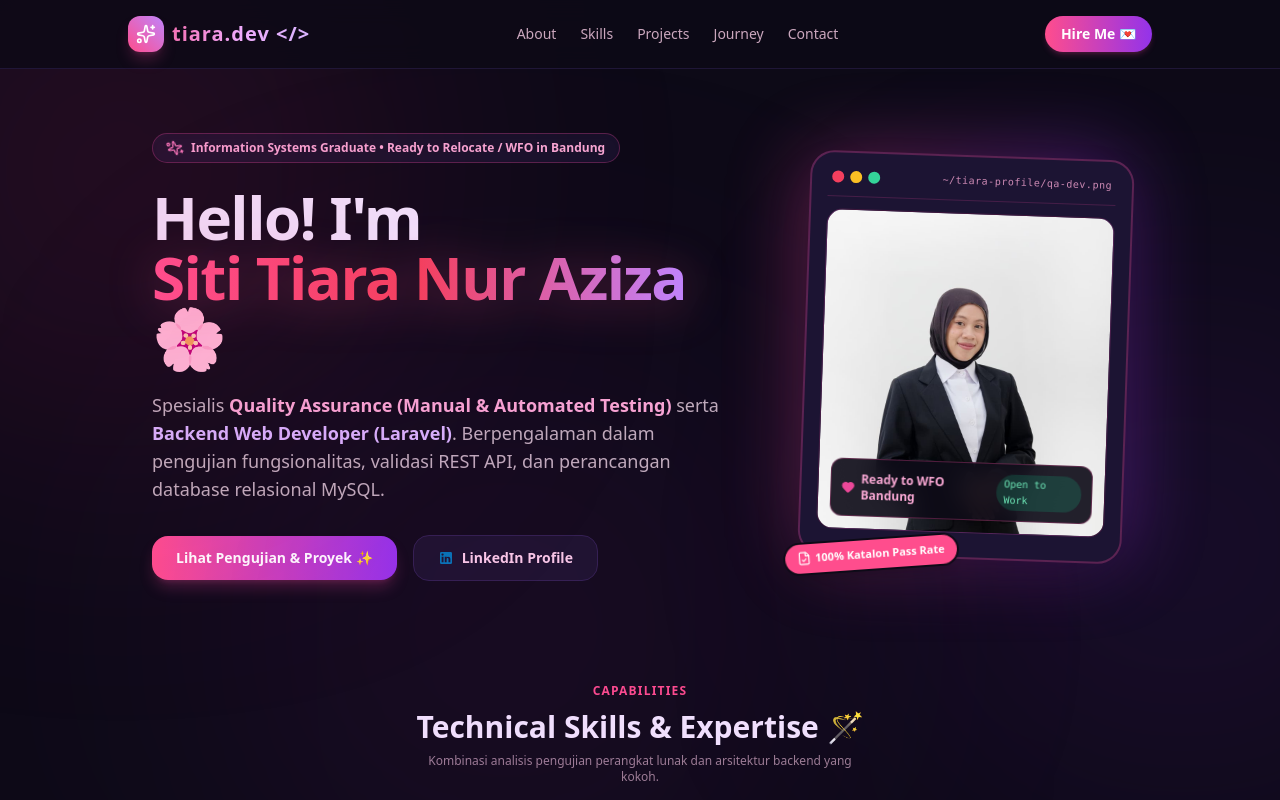
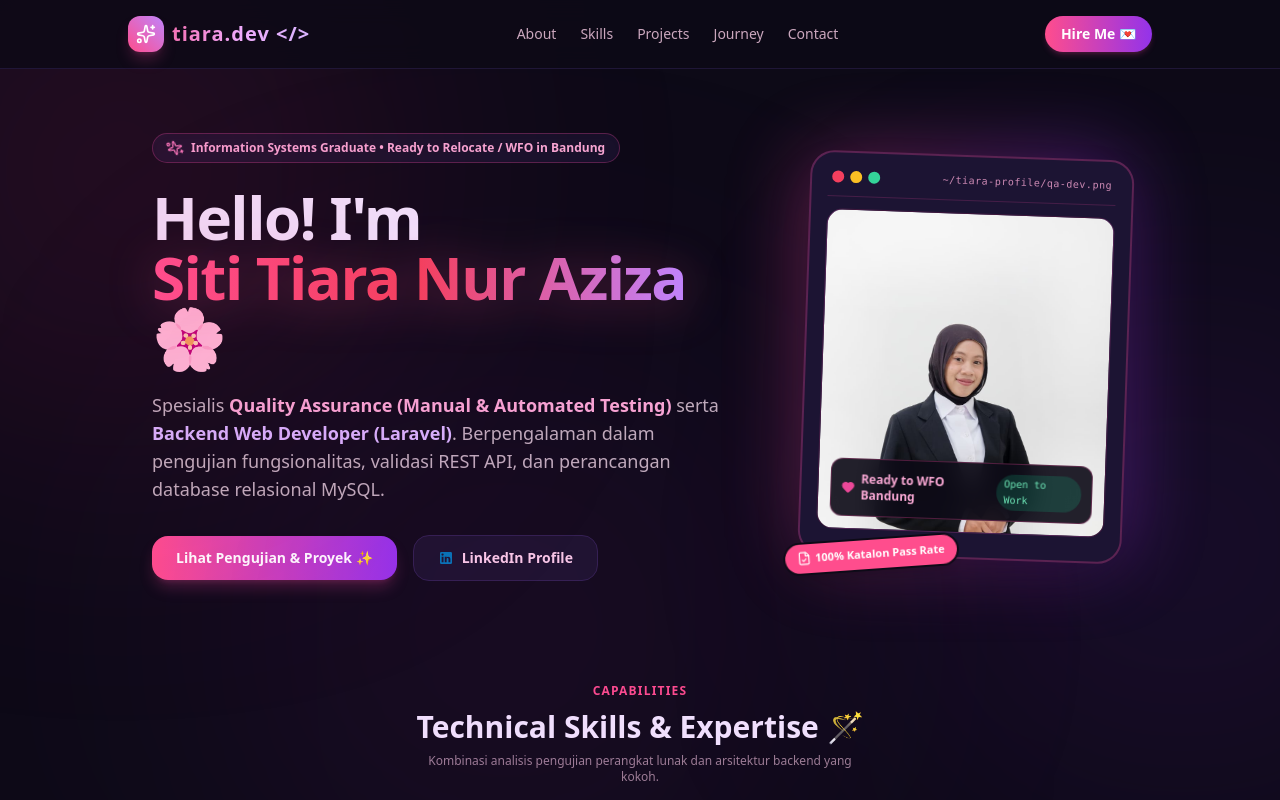
Before and after one commit to Tiaranrz/my-portofolio, a React (Vite) app: page / in a window 1280 px wide. Shown: the top 800 px of the page. Built offline with nearby package versions, Linux system fonts and the light colour scheme.

Commit message:
fix: update image path from public folder

```diff
--- a/src/App.jsx
+++ b/src/App.jsx
@@ -219,8 +219,9 @@ export default function App() {
 
               <div className="w-64 h-72 sm:w-72 sm:h-80 rounded-2xl overflow-hidden bg-gradient-to-b from-[#2e1d47] to-[#130b24] flex flex-col items-center justify-center relative border border-pink-500/20">
                 <img
-                  src="public/tiara.jpeg"                  alt="Tiara Profile"
-                  className="w-full h-full object-cover filter contrast-105"
+                src="/tiara.jpeg"
+                alt="Tiara Profile"
+                className="w-full h-full object-cover object-top filter contrast-105"
                 />
                 <div className="absolute bottom-3 left-3 right-3 bg-[#0d0a17]/90 backdrop-blur-md p-2.5 rounded-xl border border-pink-500/30 flex items-center justify-between text-xs">
                   <span className="text-pink-300 font-semibold flex items-center gap-1.5">
```
